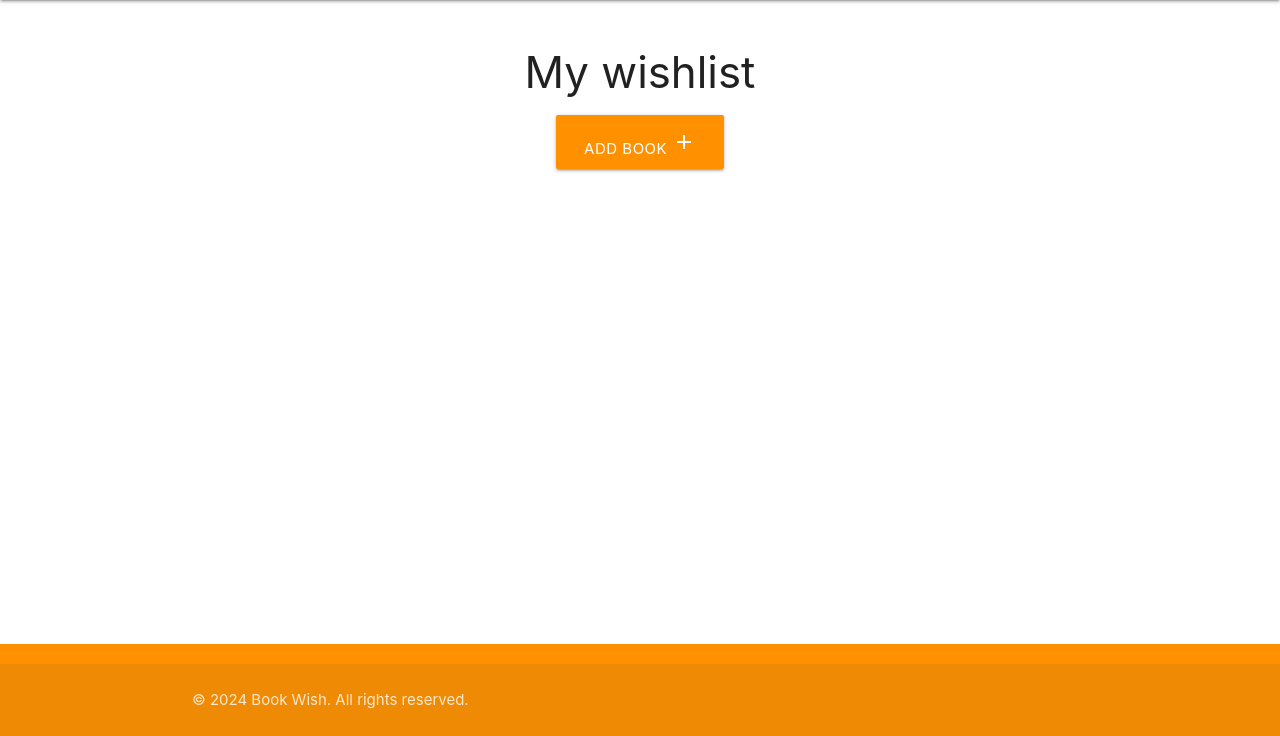
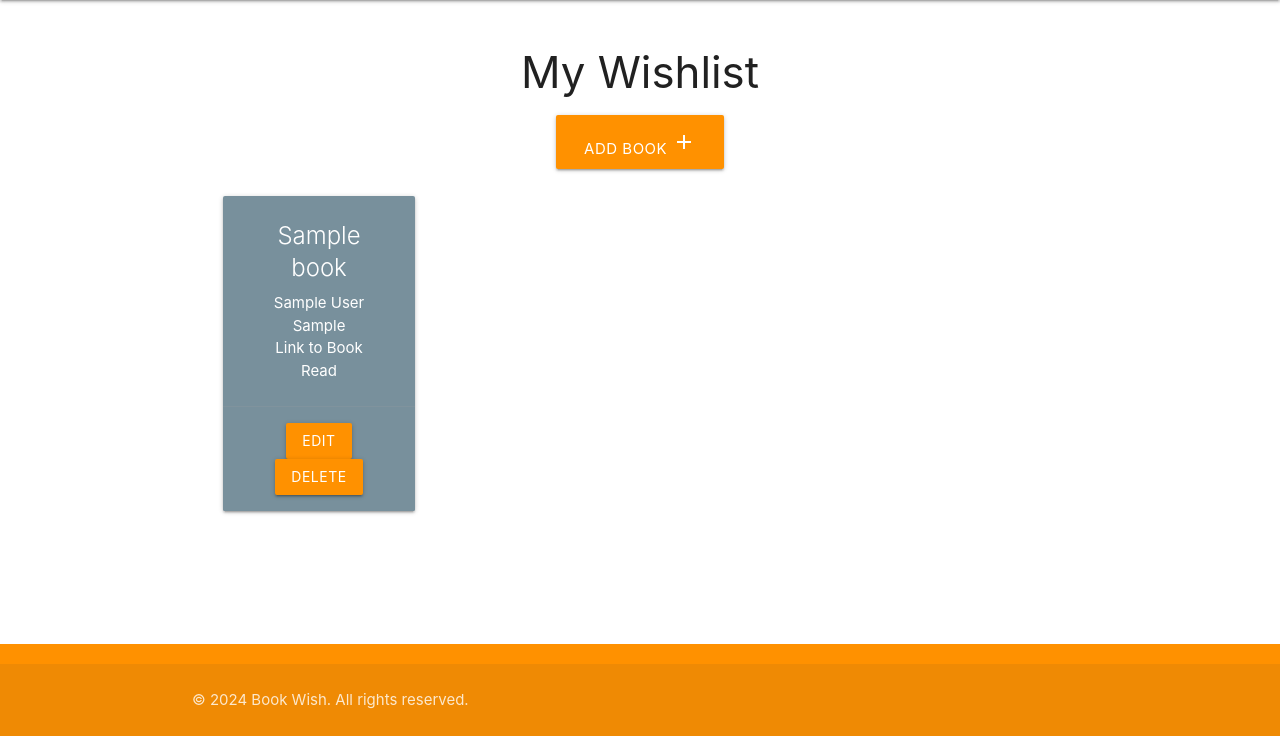
Before and after one commit to amandakoka/bookwish, a Flask app: template bookwish/templates/wishlist.html in a window 1280 px wide. Shown: the part 64-800 px from the top of the page. Run offline with Flask 3, Linux system fonts and the light colour scheme; the template is opened without the code that fills it: values that come from a table or form of the project are taken from there, others are empty; tables that the repository leaves empty hold one stand-in row (values such as "Sample post").

Commit message:
feat: create cards that display users books

```diff
--- a/bookwish/templates/wishlist.html
+++ b/bookwish/templates/wishlist.html
@@ -1,7 +1,7 @@
 {% extends "base.html" %}
 {% block content %}
 
-<h3 class="center-align">My wishlist</h3>
+<h3 class="center-align">My Wishlist</h3>
 
 <div class="row">
     <div class="col s12 center-align">
@@ -10,5 +10,25 @@
         </a>
     </div>
 </div>
+<div class="row">
+    {% for book in books %}
+    <div class="col s12 m6 l3">
+        <div class="card blue-grey lighten-1 center-align">
+            <div class="card-content white-text">
+                <span class="card-title">{{ book.book_title }}</span>
+                <p>{{ book.book_author }}</p>
+                <p>{{ book.book_genre }}</p>
+                <a href="{{ book.book_link }}" target="_blank" class="white-text">Link to Book</a>
+                <p>{{ "Read" if book.has_read else "Unread" }}</p>
+            </div>
+            <div class="card-action">
+                <a href="#" class="btn orange accent-3">Edit</a>
+                <a href="#" class="btn orange accent-3">Delete</a>
+            </div>
+        </div>
+    </div>
+    {% endfor %}
+</div>
+
 
 {% endblock %}
```
